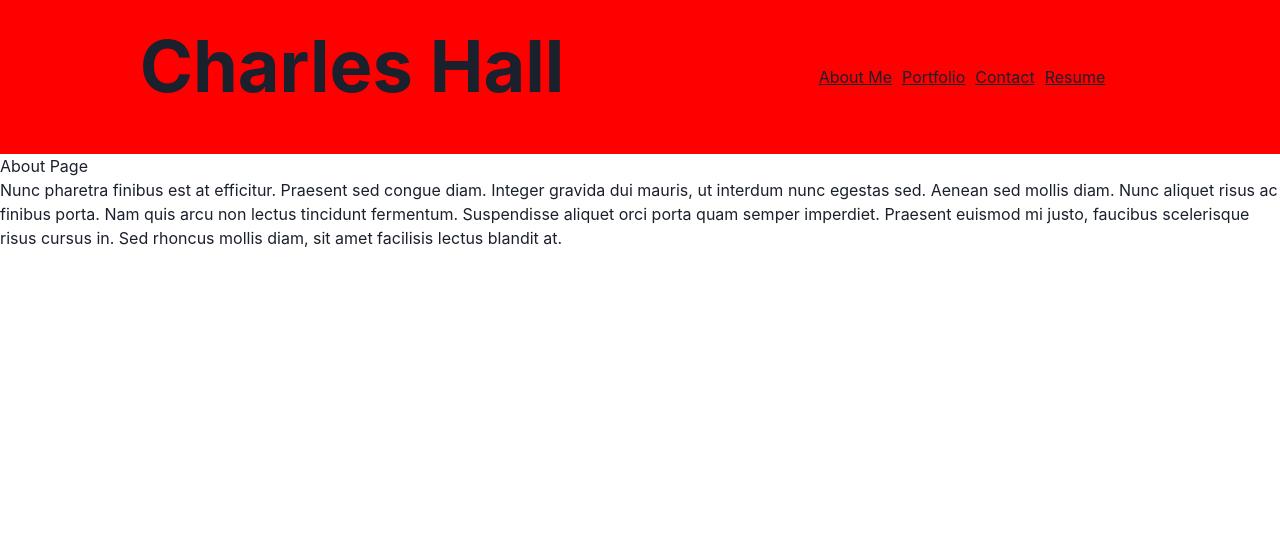
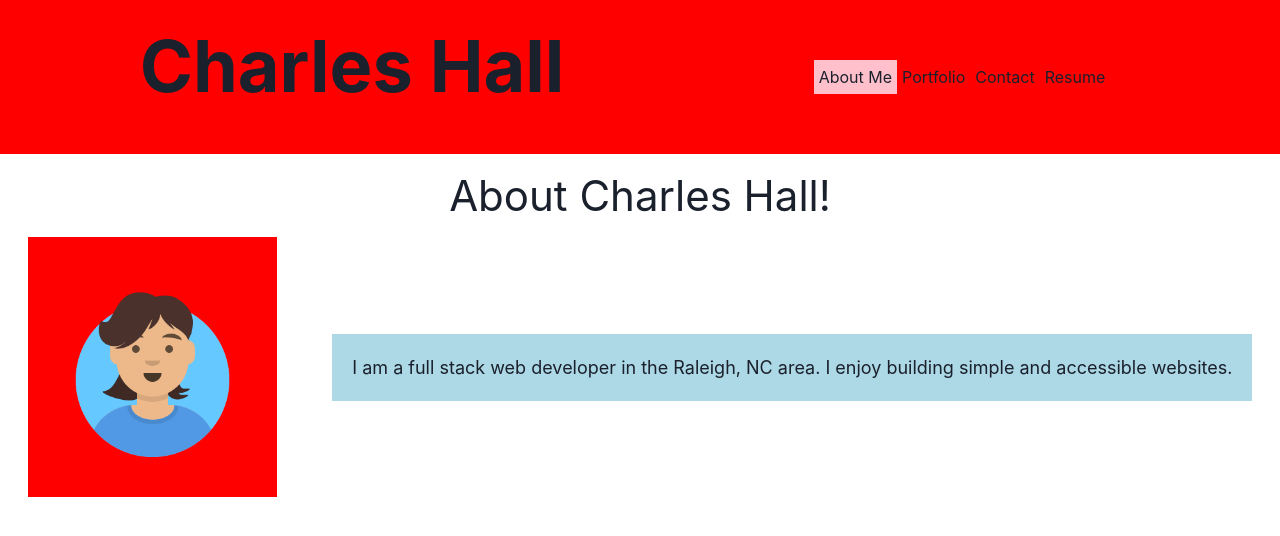
Before and after one commit to cspecialblackberry/Charles-Hall-Portfolio, a React (Vite) app in the folder react-portfolio/: page /About in a window 1280 px wide. Shown: the top 536 px of the page. Built offline with nearby package versions, Linux system fonts and the light colour scheme.

Commit message:
worked on portfolio and about sections

```diff
--- a/react-portfolio/src/App.css
+++ b/react-portfolio/src/App.css
@@ -1,4 +1,32 @@
 
 .currentLink {
-    text-decoration: 'underline'
+    background-color: pink;
 }
+
+.currentLink :hover {
+    text-decoration: none;
+}
+
+.about-h1 {
+    font-size: 42px;
+    text-align: center;
+    padding: 10px;
+}
+
+.about-div {
+    font-size: large;
+    display: flex;
+    justify-content: space-around;
+}
+
+.about-div p {
+    align-self: center;
+    background-color: lightblue;
+    padding: 20px;
+}
+
+.about-div img {
+    height: 260px;
+    padding: 40px;
+    background-color: red;
+}
--- a/react-portfolio/src/App.jsx
+++ b/react-portfolio/src/App.jsx
@@ -1,6 +1,7 @@
 import './App.css'
 import { Header } from './components/header'
 import { Outlet } from 'react-router-dom'
+import Footer from './components/Footer'
 
 function App() {
 
@@ -8,7 +9,10 @@ function App() {
   return (
     <>
       <Header></Header>
-      <Outlet/>
+      <main>
+        <Outlet />
+      </main>
+      <Footer></Footer>
     </>
   )
 }
--- /dev/null
+++ b/react-portfolio/src/assets/sites.js
@@ -0,0 +1,9 @@
+export const sites = [
+    {
+        name: 'MediMinder',
+        link: 'https://mediminder-e3e3cf63329a.herokuapp.com/',
+        repo: 'https://github.com/cspecialblackberry/mediminder-app',
+        description: 'MediMinder is an app that allows users to enter medications they take and what times they take them. At these times, the site will send notifications.',
+        img: 'src/assets/mediminder.png',
+    },
+]
--- /dev/null
+++ b/react-portfolio/src/components/Footer.jsx
@@ -0,0 +1,20 @@
+import { Flex, Link, chakra} from '@chakra-ui/react'
+
+const FooterFlex = chakra(Flex, {
+    baseStyle: {
+       backgroundColor: 'red',
+       justifyContent: 'space-between',
+       position: 'fixed',
+       bottom: '0px',
+       padding: '5px',
+    }
+})
+
+const Footer = () => {
+    <div>
+        <Link href='https://github.com/cspecialblackberry'>GitHub</Link>
+        <Link href='https://www.linkedin.com/in/charles-samuel-hall-958a932a2/'>LinkedIn</Link>
+    </div>
+}
+
+export default Footer
--- a/react-portfolio/src/components/Header.jsx
+++ b/react-portfolio/src/components/Header.jsx
@@ -1,9 +1,9 @@
-import { Flex, Heading, chakra, Link } from '@chakra-ui/react'
+import { Flex, Heading, chakra} from '@chakra-ui/react'
 import Nav from './Nav'
-import { Link as ReactRouterLink, useLocation } from 'react-router-dom'
+import { Link as ReactRouterLink } from 'react-router-dom'
 
 
-export const StyledFlex = chakra(Flex, {
+export const HeaderFlex = chakra(Flex, {
     baseStyle: {
         backgroundColor: 'red',
         padding: '30px',
@@ -14,10 +14,10 @@ export const StyledFlex = chakra(Flex, {
 export const Header = () => {
     return (
         <>
-            <StyledFlex>
+            <HeaderFlex>
                 <Heading size='4xl' as={ReactRouterLink} to='/'>Charles Hall</Heading>
                 <Nav></Nav>
-            </StyledFlex>
+            </HeaderFlex>
         </>
     )
 }
--- a/react-portfolio/src/components/Nav.jsx
+++ b/react-portfolio/src/components/Nav.jsx
@@ -1,11 +1,11 @@
-import { StyledFlex } from './header'
+import { HeaderFlex } from './header'
 import { Link, chakra} from '@chakra-ui/react'
 import { Link as ReactRouterLink, useLocation } from 'react-router-dom'
 
 const StyledLink = chakra(Link, {
     baseStyle: {
         padding: '5px',
-        textDecoration: 'underline'
+        _hover: {textDecoration: 'underline'}
     }
 })
 
@@ -13,12 +13,12 @@ const Nav = () => {
     const currentPage = useLocation().pathname
     return(
         <>
-            <StyledFlex>
+            <HeaderFlex>
                 <StyledLink as= {ReactRouterLink} to='/About' className={currentPage==='/About' ? 'currentLink' : ''}>About Me</StyledLink>
                 <StyledLink as= {ReactRouterLink} to='/Portfolio' className={currentPage==='/Portfolio' ? 'currentLink' : ''}>Portfolio</StyledLink>
                 <StyledLink as= {ReactRouterLink} to='/Contact' className={currentPage==='/Contact' ? 'currentLink' : ''} >Contact</StyledLink>
                 <StyledLink as= {ReactRouterLink} to='/Resume' className={currentPage==='/Resume' ? 'currentLink' : ''}>Resume</StyledLink>
-            </StyledFlex>
+            </HeaderFlex>
         </>
     )
 }
--- a/react-portfolio/src/main.jsx
+++ b/react-portfolio/src/main.jsx
@@ -2,6 +2,8 @@ import * as React from 'react'
 import ReactDOM from 'react-dom/client'
 import { createBrowserRouter, RouterProvider } from 'react-router-dom'
 import { ChakraProvider } from '@chakra-ui/react'
+
+import { sites } from './assets/sites.js'
 
 import App from './App.jsx'
 import About from './pages/About.jsx'
@@ -36,7 +38,7 @@ const router = createBrowserRouter([
       },
       {
         path: '/Portfolio',
-        element: <Portfolio />,
+        element: <Portfolio sites={sites}/>,
       },
       {
         path: '/Resume',
--- a/react-portfolio/src/pages/About.jsx
+++ b/react-portfolio/src/pages/About.jsx
@@ -1,15 +1,14 @@
 export default function About() {
     return (
-      <div>
-        <h1>About Page</h1>
-        <p>
-          Nunc pharetra finibus est at efficitur. Praesent sed congue diam.
-          Integer gravida dui mauris, ut interdum nunc egestas sed. Aenean sed
-          mollis diam. Nunc aliquet risus ac finibus porta. Nam quis arcu non
-          lectus tincidunt fermentum. Suspendisse aliquet orci porta quam semper
-          imperdiet. Praesent euismod mi justo, faucibus scelerisque risus cursus
-          in. Sed rhoncus mollis diam, sit amet facilisis lectus blandit at.
+      <>
+      <h1 className="about-h1">About Charles Hall!</h1>
+      <div className="about-div">
+        <img src='src/assets/avataaars.png'></img>
+        <p>I am a full stack web developer in the Raleigh, NC area. I enjoy
+          building simple and accessible websites.
+
         </p>
       </div>
+      </>
     );
   }
--- a/react-portfolio/src/pages/Portfolio.jsx
+++ b/react-portfolio/src/pages/Portfolio.jsx
@@ -1,7 +1,19 @@
-export default function Portfolio() {
+import { Link, Card, CardHeader, CardBody, Button } from '@chakra-ui/react'
+
+export default function Portfolio(props) {
+    const {sites} = props
+    console.log(sites)
     return(
         <>
         portfolio
+        {sites.map((site) => {
+            <>
+            <Card>
+                <CardHeader>{site.name}</CardHeader>
+                <img src={site.image}></img>
+            </Card>
+            </>
+        })}
         </>
     )
 }
```
Also changed, not shown: react-portfolio/src/assets/avataaars.png (added), react-portfolio/src/assets/mediminder.png (added).
